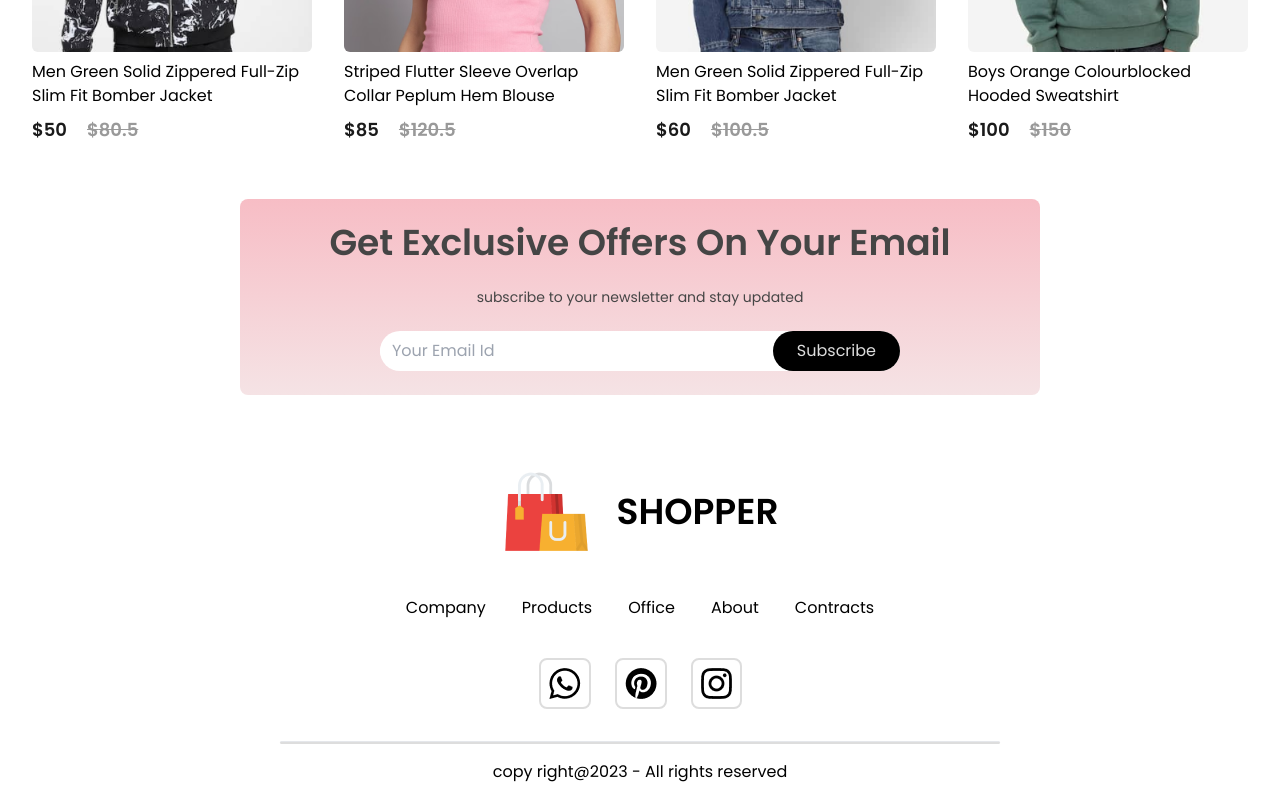
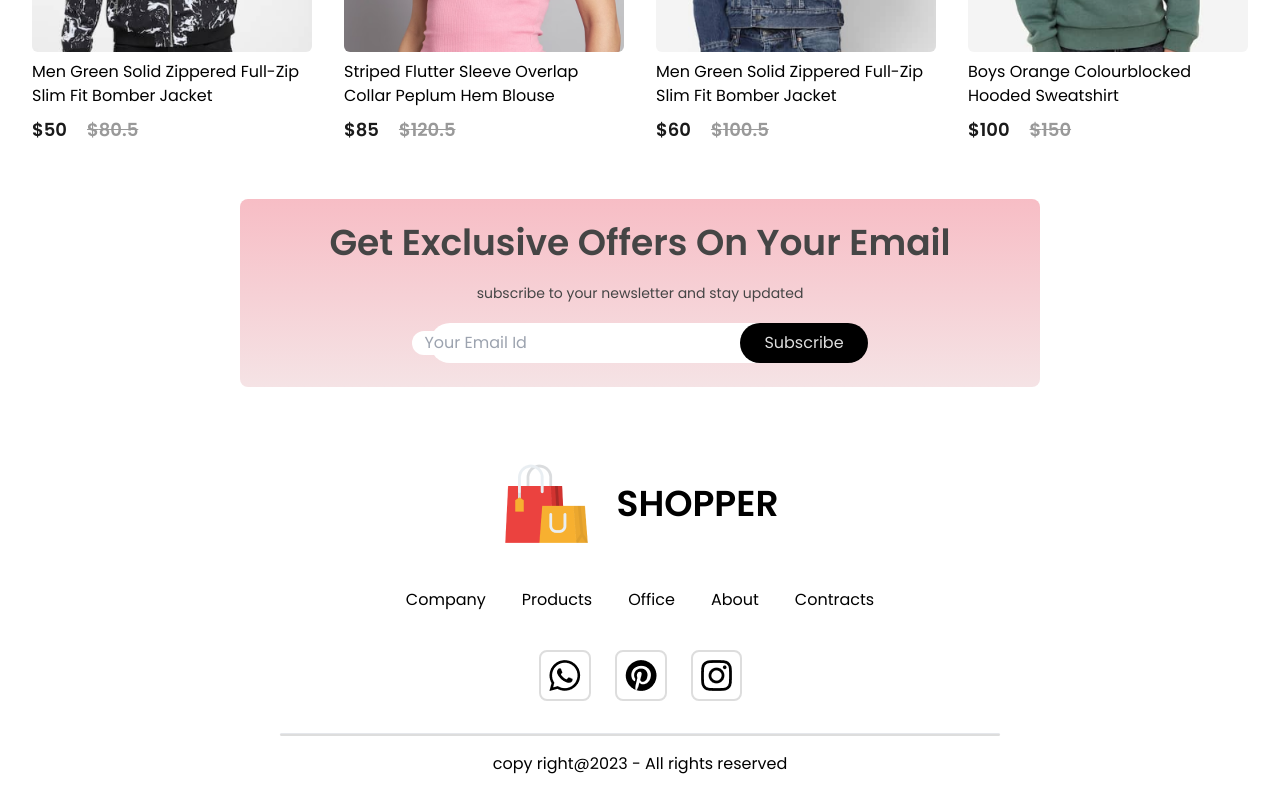
Before and after one commit to kiancodemy/ec, a React (Vite) app: page / in a window 1280 px wide. Shown: the part 3126-3926 px from the top of the page. Built offline with nearby package versions, Linux system fonts and the light colour scheme.

Commit message:
finished-2

```diff
--- a/src/components/Newsletter.jsx
+++ b/src/components/Newsletter.jsx
@@ -1,13 +1,13 @@
 function Newsletter() {
   return (
-    <div className="bg-gradient-to-b  from-[#f7bdc5] to-[#f5e3e5] lg:max-w-[800px] rounded-lg p-6 my-14 gap-6 flex flex-col justify-center mx-auto items-center">
+    <div className="bg-gradient-to-b  from-[#f7bdc5] to-[#f5e3e5] lg:max-w-[800px] rounded-lg p-6 my-14 gap-5 flex flex-col justify-center mx-auto items-center">
       <h1 className="capitalize font-semibold text-2xl lg:text-4xl text-[#454545]">
         get exclusive offers on your email
       </h1>
       <p className="lg:text-md text-sm text-[#454545]">
         subscribe to your newsletter and stay updated
       </p>
-      <div className="border-2border-[#bbb] outline-none rounded-full lg:w-[520px] bg-white border-solid border-1 flex justify-between items-center ">
+      <div className="border-2border-[#bbb] outline-none  rounded-full lg:w-[420px] bg-white border-solid border-1 flex justify-center items-center ">
         <input
           type="email"
           className="placeholder:capitalize border-none rounded-full pl-3  focus:outline-none focus:placeholder:translate-x-2 focus:placeholder:text-black  focus:placeholder:duration-300 focus:border-none  "
```
